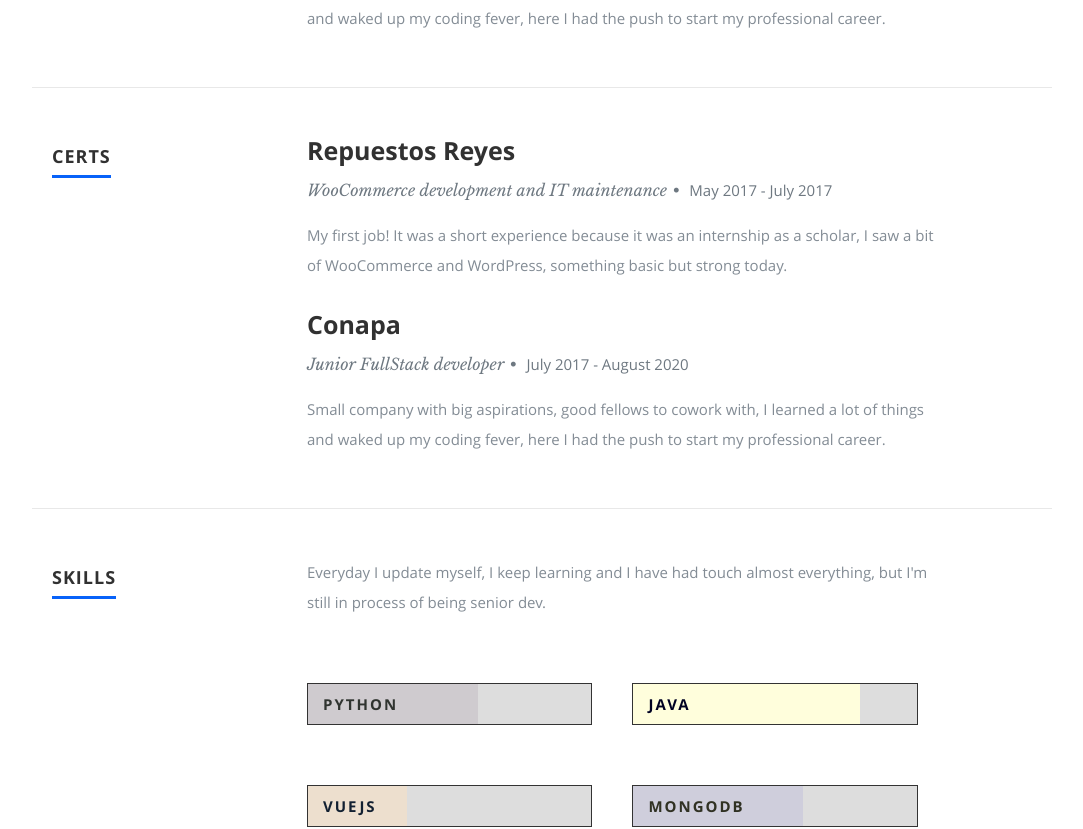
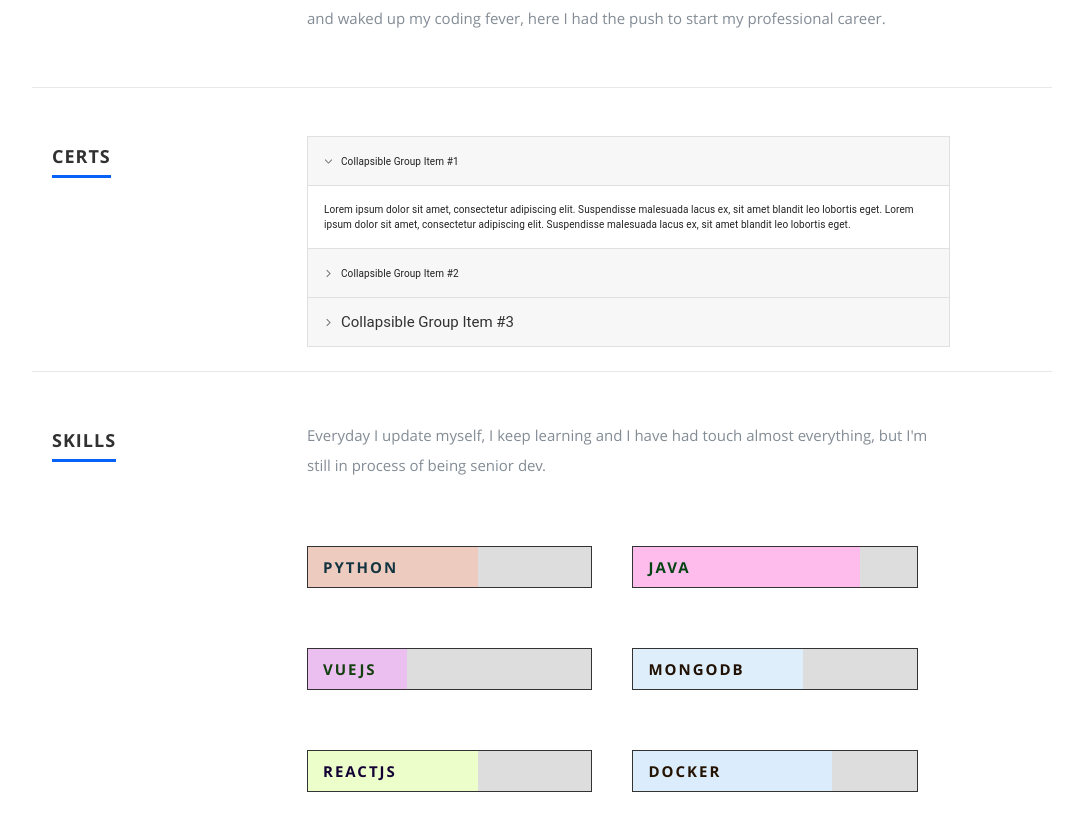
Before and after one commit to JL-MORENOCID/JMC-resume, a React (Create React App) app: page / in a window 1280 px wide. Shown: the part 2202-3031 px from the top of the page, without its empty margins (98-1181 px from the left). Built offline with nearby package versions, Linux system fonts and the light colour scheme.

Commit message:
add: certs DTO to DOM

```diff
--- /dev/null
+++ b/public/lang/certs.json
@@ -0,0 +1,31 @@
+{
+  "udemy": [
+    {
+      "title": "Udemy course test",
+      "hours": "12",
+      "credential-id": "1234"
+    }
+  ],
+  "openwebinars": [
+    {
+      "title": "OpenWebinars course test",
+      "hours": "13",
+      "credential-id": "1234"
+    }
+  ],
+  "platzi": [
+    {
+      "title": "Platzi course test",
+      "hours": "14",
+      "credential-id": "12345"
+    }
+  ],
+  "others": [
+    {
+      "origin": "MiCulo Online Courses!",
+      "path": "https://google.es",
+      "title": "Mi culo course test",
+      "hours": "67"
+    }
+  ]
+}
--- a/src/App.js
+++ b/src/App.js
@@ -14,6 +14,7 @@ class App extends Component {
     super(props)
 
     this.getResumeData = this.getResumeData.bind(this)
+    this.getCertsData = this.getCertsData.bind(this)
 
     // Set default lang
     if (localStorage.getItem('user-lang') === null) {
@@ -22,6 +23,7 @@ class App extends Component {
 
     this.state = {
       resumeData: {},
+      certs: {},
       lang: localStorage.getItem('user-lang')
     }
 
@@ -44,8 +46,24 @@ class App extends Component {
     })
   }
 
+  getCertsData = () => {
+    $.ajax({
+      url: "./lang/certs.json",
+      dataType: "json",
+      cache: false,
+      success: function(data) {
+        this.setState({ certs: data })
+      }.bind(this),
+      error: function(xhr, status, err) {
+        console.log(err)
+        alert(err)
+      }
+    })
+  }
+
   componentDidMount = () => {
     this.getResumeData(this.state)
+    this.getCertsData(this.state)
   }
 
   componentDidUpdate = (prevProps, prevState) => {
@@ -53,6 +71,7 @@ class App extends Component {
     // Update lang
     if (prevState.lang !== this.state.lang) {
       this.getResumeData(this.state)
+      this.getCertsData(this.state)
     }
   }
 
@@ -61,7 +80,7 @@ class App extends Component {
       <div className="App">
         <Header data={this.state.resumeData.main} handler={this.getResumeData} />
         <About data={this.state.resumeData.main} />
-        <Resume data={this.state.resumeData.resume} />
+        <Resume data={this.state.resumeData.resume} certs={this.state.certs} />
         <Portfolio data={this.state.resumeData.portfolio} />
         <Contact data={this.state.resumeData.main} />
         <Footer data={this.state.resumeData.main} />
--- /dev/null
+++ b/src/Components/Certs.js
@@ -0,0 +1,95 @@
+import * as React from 'react';
+import { styled } from '@mui/material/styles';
+import ArrowForwardIosSharpIcon from '@mui/icons-material/ArrowForwardIosSharp';
+import MuiAccordion from '@mui/material/Accordion';
+import MuiAccordionSummary from '@mui/material/AccordionSummary';
+import MuiAccordionDetails from '@mui/material/AccordionDetails';
+import Typography from '@mui/material/Typography';
+
+const Accordion = styled((props) => (
+  <MuiAccordion disableGutters elevation={0} square {...props} />
+))(({ theme }) => ({
+  border: `1px solid ${theme.palette.divider}`,
+  '&:not(:last-child)': {
+    borderBottom: 0,
+  },
+  '&:before': {
+    display: 'none',
+  },
+}));
+
+const AccordionSummary = styled((props) => (
+  <MuiAccordionSummary
+    expandIcon={<ArrowForwardIosSharpIcon sx={{ fontSize: '0.9rem' }} />}
+    {...props}
+  />
+))(({ theme }) => ({
+  backgroundColor:
+    theme.palette.mode === 'dark'
+      ? 'rgba(255, 255, 255, .05)'
+      : 'rgba(0, 0, 0, .03)',
+  flexDirection: 'row-reverse',
+  '& .MuiAccordionSummary-expandIconWrapper.Mui-expanded': {
+    transform: 'rotate(90deg)',
+  },
+  '& .MuiAccordionSummary-content': {
+    marginLeft: theme.spacing(1),
+  },
+}));
+
+const AccordionDetails = styled(MuiAccordionDetails)(({ theme }) => ({
+  padding: theme.spacing(2),
+  borderTop: '1px solid rgba(0, 0, 0, .125)',
+}));
+
+export default function CustomizedAccordions() {
+  const [expanded, setExpanded] = React.useState('panel1');
+
+  const handleChange = (panel) => (event, newExpanded) => {
+    setExpanded(newExpanded ? panel : false);
+  };
+
+  return (
+    <div>
+      <Accordion expanded={expanded === 'panel1'} onChange={handleChange('panel1')}>
+        <AccordionSummary aria-controls="panel1d-content" id="panel1d-header">
+          <Typography>Collapsible Group Item #1</Typography>
+        </AccordionSummary>
+        <AccordionDetails>
+          <Typography>
+            Lorem ipsum dolor sit amet, consectetur adipiscing elit. Suspendisse
+            malesuada lacus ex, sit amet blandit leo lobortis eget. Lorem ipsum dolor
+            sit amet, consectetur adipiscing elit. Suspendisse malesuada lacus ex,
+            sit amet blandit leo lobortis eget.
+          </Typography>
+        </AccordionDetails>
+      </Accordion>
+      <Accordion expanded={expanded === 'panel2'} onChange={handleChange('panel2')}>
+        <AccordionSummary aria-controls="panel2d-content" id="panel2d-header">
+          <Typography>Collapsible Group Item #2</Typography>
+        </AccordionSummary>
+        <AccordionDetails>
+          <Typography>
+            Lorem ipsum dolor sit amet, consectetur adipiscing elit. Suspendisse
+            malesuada lacus ex, sit amet blandit leo lobortis eget. Lorem ipsum dolor
+            sit amet, consectetur adipiscing elit. Suspendisse malesuada lacus ex,
+            sit amet blandit leo lobortis eget.
+          </Typography>
+        </AccordionDetails>
+      </Accordion>
+      <Accordion expanded={expanded === 'panel3'} onChange={handleChange('panel3')}>
+        <AccordionSummary aria-controls="panel3d-content" id="panel3d-header">
+          <Typography variant="h5">Collapsible Group Item #3</Typography>
+        </AccordionSummary>
+        <AccordionDetails>
+          <Typography variant="h6">
+            Lorem ipsum dolor sit amet, consectetur adipiscing elit. Suspendisse
+            malesuada lacus ex, sit amet blandit leo lobortis eget. Lorem ipsum dolor
+            sit amet, consectetur adipiscing elit. Suspendisse malesuada lacus ex,
+            sit amet blandit leo lobortis eget.
+          </Typography>
+        </AccordionDetails>
+      </Accordion>
+    </div>
+  );
+}
--- a/src/Components/Resume.js
+++ b/src/Components/Resume.js
@@ -1,5 +1,6 @@
 import React, { Component } from "react";
 import Slide from "react-reveal";
+import Certs from "./Certs"
 
 class Resume extends Component {
   getRandomColor() {
@@ -13,6 +14,9 @@ class Resume extends Component {
 
   render() {
     if (!this.props.data) return null;
+
+    const certs = this.props.certs;
+    console.log(certs)
 
     const skillmessage = this.props.data.skillmessage;
     const education = this.props.data.education.map(function (education) {
@@ -93,7 +97,9 @@ class Resume extends Component {
                 </h1>
               </div>
 
-              <div className="nine columns main-col">{work}</div>
+              <div className="nine columns main-col">
+                <Certs></Certs>
+              </div>
             </div>
           </section>
         </Slide>
```
